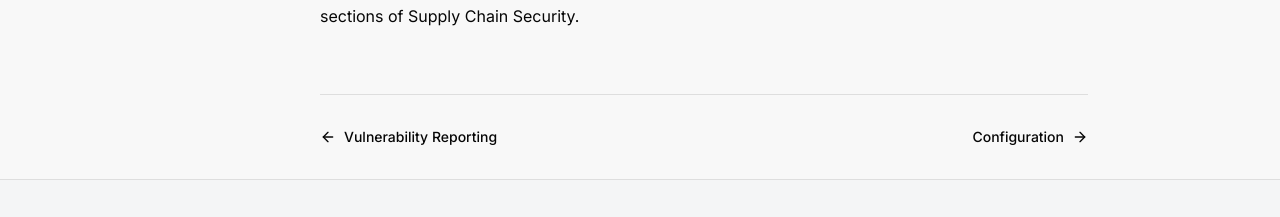
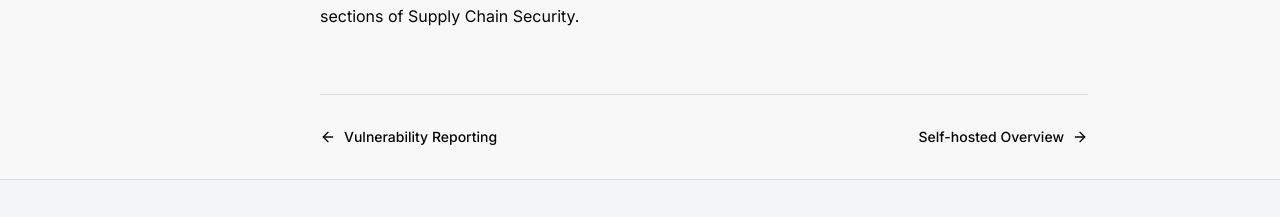
Before and after one commit to securebuildhq/securebuild-docs, a Next.js app: page /docs/attestations in a window 1280 px wide. Shown: the part 1644-1861 px from the top of the page. Built offline with nearby package versions, Linux system fonts and the light colour scheme.

Commit message:
fix minor broken link fix
Signed-off-by: Rahul Vishwakarma <rahulvs2809@gmail.com>

```diff
--- a/app/docs/attestations/page.tsx
+++ b/app/docs/attestations/page.tsx
@@ -89,10 +89,10 @@ export default function AttestationsPage() {
           Vulnerability Reporting
         </Link>
         <Link
-          href="/docs/config"
+          href="/docs/self-hosted"
           className="group flex items-center gap-2 text-sm font-medium hover:text-primary transition-colors"
         >
-          Configuration
+          Self-hosted Overview
           <ArrowRight className="h-4 w-4 group-hover:translate-x-1 transition-transform" />
         </Link>
       </div>
```
